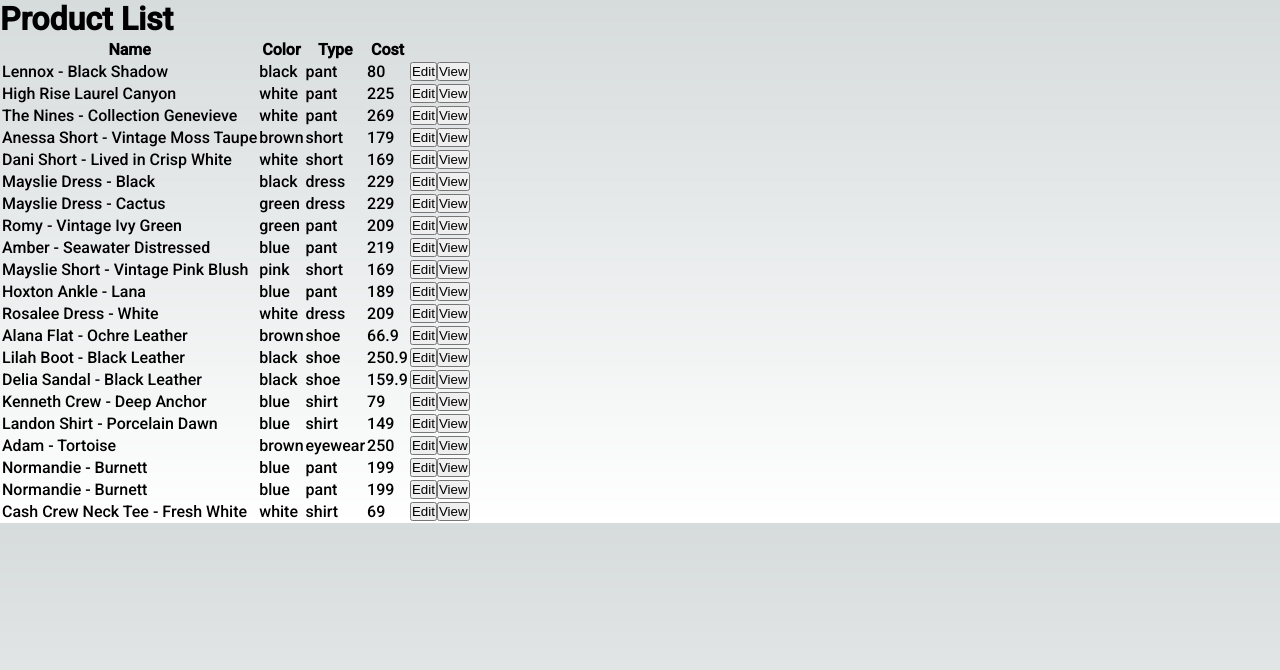
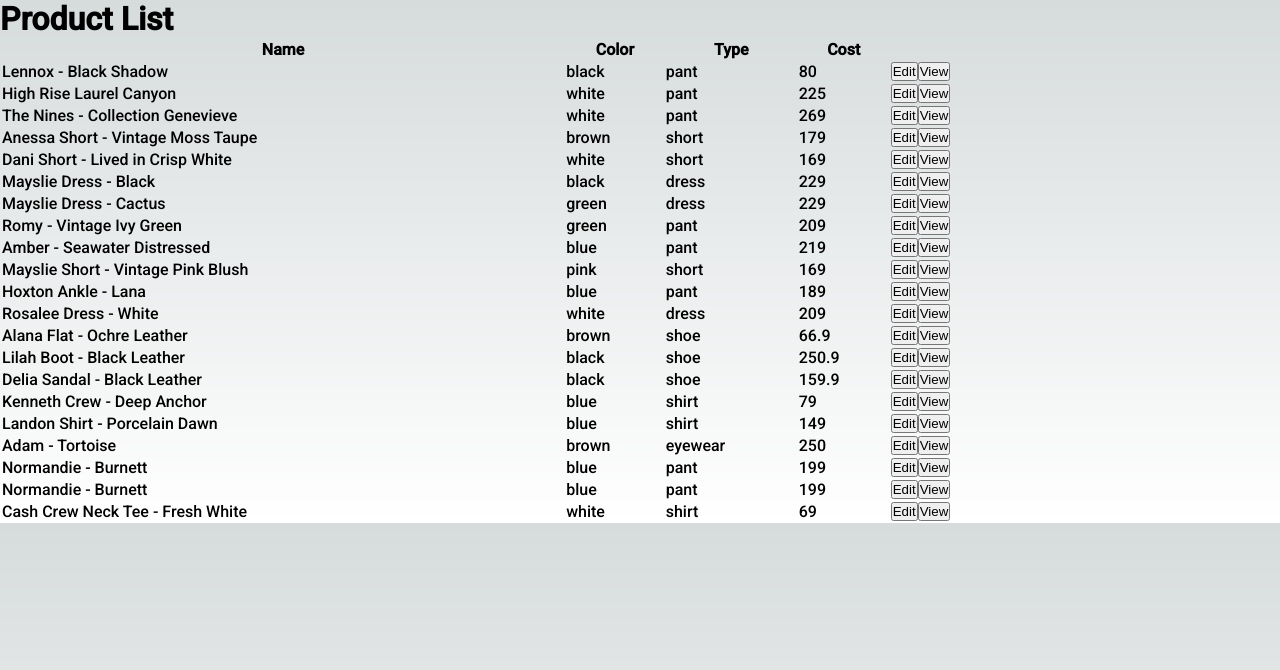
Before and after one commit to mgreci/paige-challenge, a Next.js app: page /product-list in a window 1280 px wide. Shown: the top 670 px of the page. Built offline with nearby package versions, Linux system fonts and the light colour scheme.

Commit message:
fix ui and key generation

```diff
--- /dev/null
+++ b/src/app/product-list/page.module.css
@@ -0,0 +1,3 @@
+.table {
+	width: 80%;
+}
--- a/src/app/product-list/page.tsx
+++ b/src/app/product-list/page.tsx
@@ -3,23 +3,31 @@
 import { ProductContext } from "@/app/product.context";
 import Link from "next/link";
 import { useContext } from "react";
+import { IProduct } from "../product.interface";
+import classes from './page.module.css';
+
+// NOTE: given product-fixtures.json has two items with the same id.
+// no details on what is guaranteed to be unique or not so I will generate key from both id and sku for safety.
+const generateProductKey = (id: string, sku: string) => `${id}-${sku}`;
 
 export default function ProductList({ }) {
-	const { products } = useContext(ProductContext);
+	const { products }: { products: IProduct} = useContext(ProductContext)!;
 	return (
 		<>
 			<h1>Product List</h1>
-			<table>
+			<table className={classes.table}>
 				<thead>
-					<th>Name</th>
-					<th>Color</th>
-					<th>Type</th>
-					<th>Cost</th>
-					<th></th>
+					<tr>
+						<th>Name</th>
+						<th>Color</th>
+						<th>Type</th>
+						<th>Cost</th>
+						<th></th>
+					</tr>
 				</thead>
 				<tbody>
-					{products?.map(({ name, color, type, price, sku }) => (
-						<tr key={sku}>
+					{products?.map(({ id, name, color, type, price, sku }) => (
+						<tr key={generateProductKey(id, sku)}>
 							<td>{name}</td>
 							<td>{color}</td>
 							<td>{type}</td>
```
